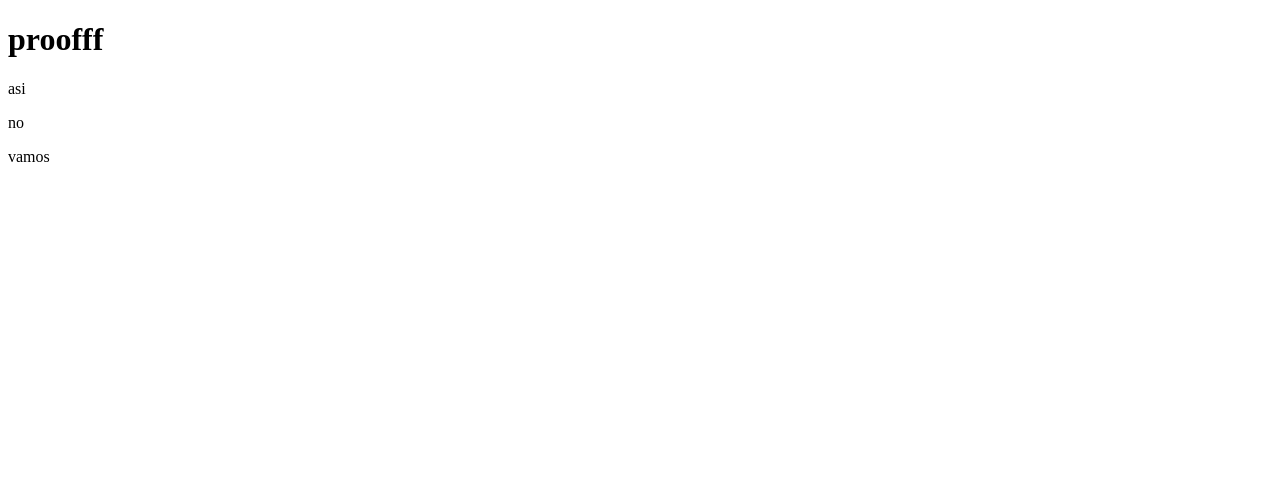
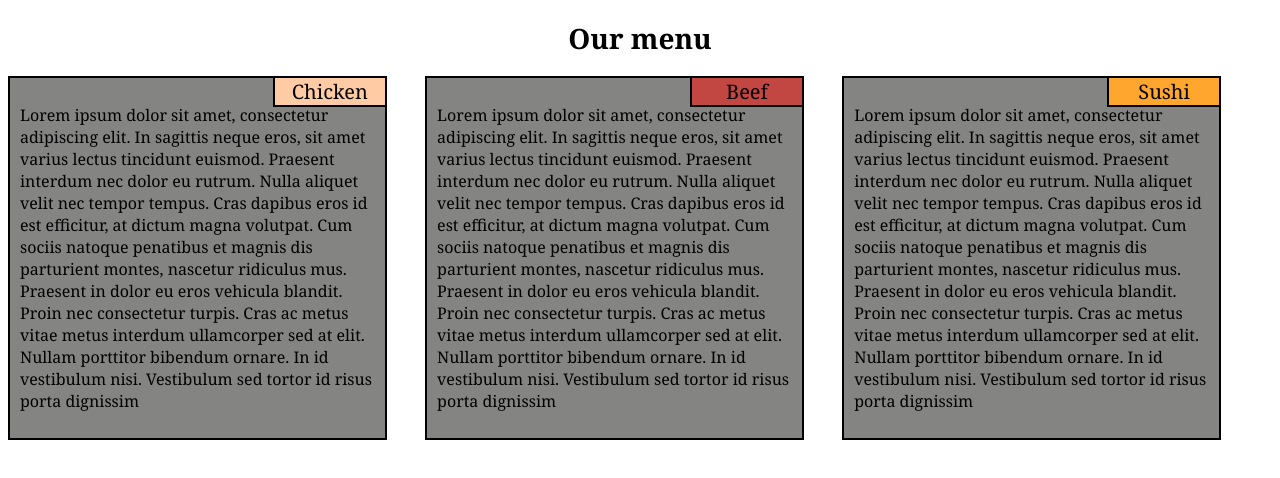
Before and after one commit to vixentePerojo/semana2, a plain HTML site: page Site/index.html in a window 1280 px wide. Drawn offline with Linux system fonts and the light colour scheme.

Commit message:
Resultado final

```diff
--- /dev/null
+++ b/Site/css/style.css
@@ -0,0 +1,102 @@
+*{
+  box-sizing: border-box;
+  font-size: 100%;
+
+}
+
+
+.titulo{
+	text-align: center;
+	font-family:Georgia, serif;
+	font-size: 175%;
+}
+
+	div{
+		float: left;
+		padding: 10px;
+		font-family:Georgia, serif;
+		border: 2px solid black;
+		background-color: #848482;
+		margin-bottom: 15px;
+	}
+
+	p#titulo {
+		position: absolute;
+		right: 0px;
+		top: 0px;
+		height: auto;
+  		width: 30%;
+		margin: 0px;
+		border-top: 0px;
+		border-right: 0px;
+		border-bottom: 2px solid black;
+		border-left: 2px solid black;
+		text-align: center;
+		font-size: 125%;
+
+	}
+
+	.p1{
+		background-color: #FFCBA4;
+
+	}
+	.p2{
+
+		background-color: #C24641;
+	}
+	.p3{
+		background-color: #FFA62F;
+	}
+
+	#chicken{
+		position: relative;
+		width:100%;
+	}
+	#beef{
+		position: relative;
+		width:100%;
+	}
+	#sushi{
+		position: relative;
+		width:100%;
+	}
+
+
+@media (min-width: 992px) {
+	#chicken{
+		width:30%;
+		margin-right: 3%;
+
+
+	}
+	#beef{
+		width:30%;
+		margin-right: 3%;
+
+
+	}
+	#sushi{
+		width:30%;
+		margin-right: 3%;
+
+
+	}
+
+}
+
+@media (min-width: 768px) and (max-width: 991px) {
+	#chicken{
+		width:48%;
+		margin-right: 2%;
+	}
+	#beef{
+		width:48%;
+		margin-right: 2%;
+	}
+	#sushi{
+		clear: both;
+		width: 98%;
+		margin-right: 2%;
+	}
+
+}
--- a/Site/index.html
+++ b/Site/index.html
@@ -2,20 +2,30 @@
 <html>
 <head>
 <meta charset="utf-8">
+<meta name="viewport" content="width=device-width" />
 <title>prueba</title>
+<link rel="stylesheet" type="text/css" href="css/style.css">
 <style>
 
 </style>
 </head>
 <body>
-<h1>proofff</h1>
+<h1 class="titulo">Our menu</h1>
 
-<div id="container">
-  <p id="p1">asi</p>
-  <p id="p2">no</p>
-  <p id="p3">vamos</p>
-  <p id="p4"></p>
+<div id="chicken">
+<p id="titulo" class="p1">Chicken</p>
+<p>
+  Lorem ipsum dolor sit amet, consectetur adipiscing elit. In sagittis neque eros, sit amet varius lectus tincidunt euismod. Praesent interdum nec dolor eu rutrum. Nulla aliquet velit nec tempor tempus. Cras dapibus eros id est efficitur, at dictum magna volutpat. Cum sociis natoque penatibus et magnis dis parturient montes, nascetur ridiculus mus. Praesent in dolor eu eros vehicula blandit. Proin nec consectetur turpis. Cras ac metus vitae metus interdum ullamcorper sed at elit. Nullam porttitor bibendum ornare. In id vestibulum nisi. Vestibulum sed tortor id risus porta dignissim  </p>
 </div>
-
+<div id="beef">
+<p id="titulo" class="p2">Beef</p>
+<p >
+Lorem ipsum dolor sit amet, consectetur adipiscing elit. In sagittis neque eros, sit amet varius lectus tincidunt euismod. Praesent interdum nec dolor eu rutrum. Nulla aliquet velit nec tempor tempus. Cras dapibus eros id est efficitur, at dictum magna volutpat. Cum sociis natoque penatibus et magnis dis parturient montes, nascetur ridiculus mus. Praesent in dolor eu eros vehicula blandit. Proin nec consectetur turpis. Cras ac metus vitae metus interdum ullamcorper sed at elit. Nullam porttitor bibendum ornare. In id vestibulum nisi. Vestibulum sed tortor id risus porta dignissim</p>
+</div>
+<div id="sushi">
+<p id="titulo" class="p3">Sushi</p>
+<p >
+Lorem ipsum dolor sit amet, consectetur adipiscing elit. In sagittis neque eros, sit amet varius lectus tincidunt euismod. Praesent interdum nec dolor eu rutrum. Nulla aliquet velit nec tempor tempus. Cras dapibus eros id est efficitur, at dictum magna volutpat. Cum sociis natoque penatibus et magnis dis parturient montes, nascetur ridiculus mus. Praesent in dolor eu eros vehicula blandit. Proin nec consectetur turpis. Cras ac metus vitae metus interdum ullamcorper sed at elit. Nullam porttitor bibendum ornare. In id vestibulum nisi. Vestibulum sed tortor id risus porta dignissim</p>
+</div>
 </body>
 </html>
```
